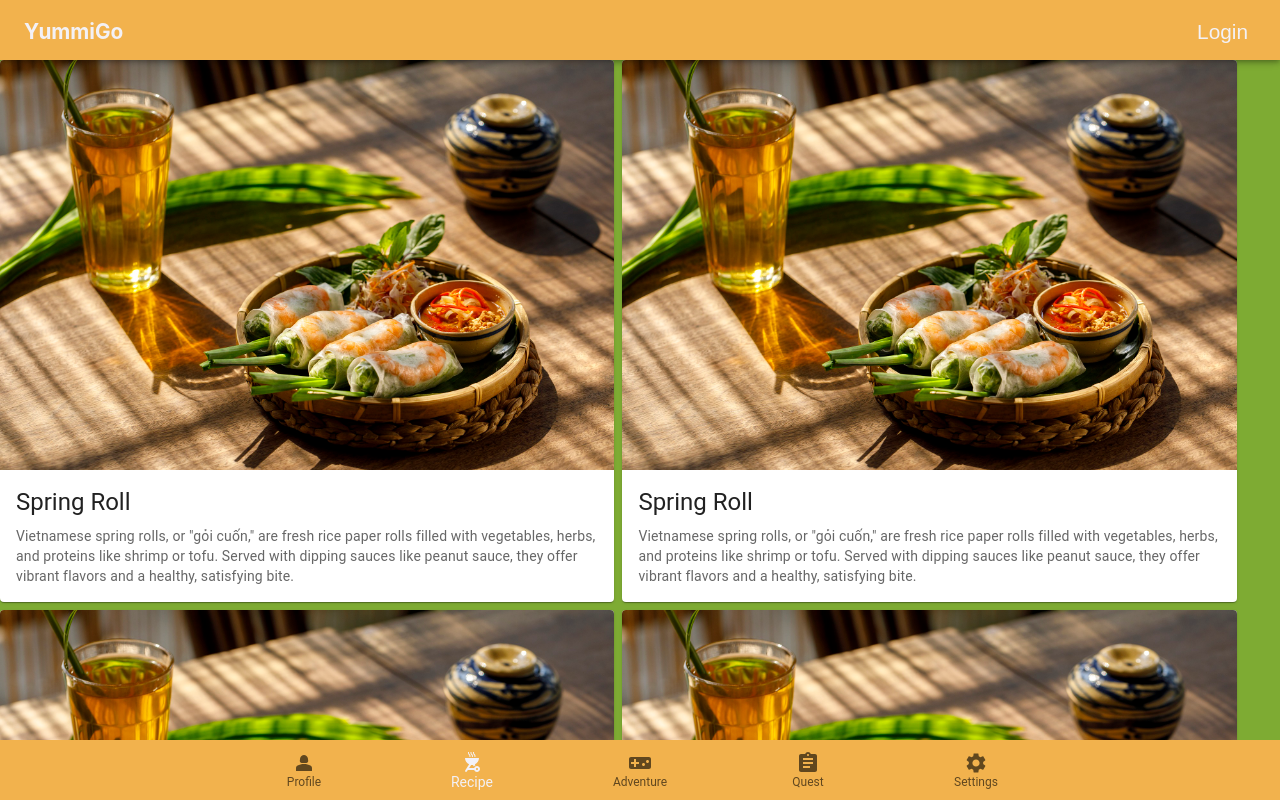
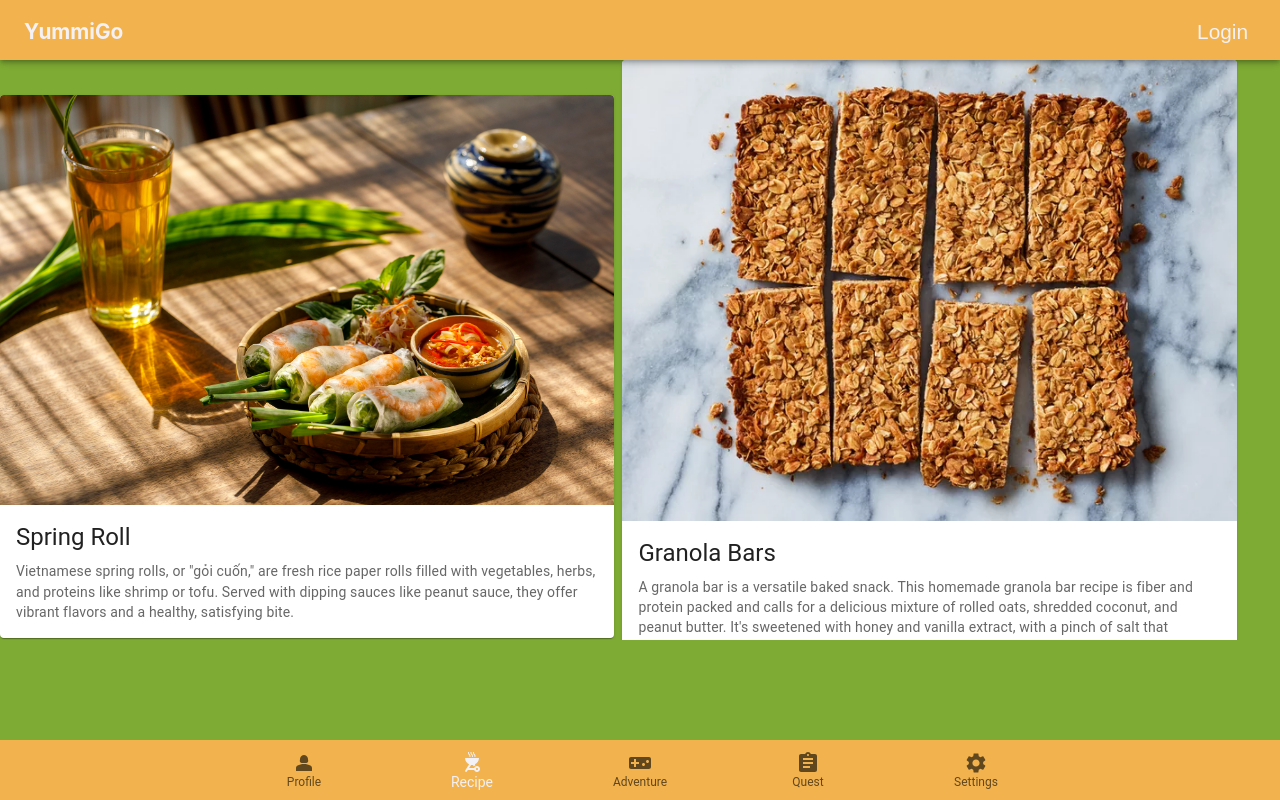
Before and after one commit to ceakii/YummiGo, a React (Vite) app in the folder YummiGo-App/: page / in a window 1280 px wide. Both pictures are taken after a click on the button "Recipe". Built offline with nearby package versions, Linux system fonts and the light colour scheme.

Commit message:
adding the granola bar

```diff
--- a/YummiGo-App/src/components/RecipeGrid.tsx
+++ b/YummiGo-App/src/components/RecipeGrid.tsx
@@ -7,6 +7,7 @@ import CardActionArea from '@mui/material/CardActionArea';
 
 // Image Paths
 import SpringRoll from "/images/SpringRoll.jpg"
+import GranolaBars from "/images/GranolaBars.png"
 
 // TODO:
 // - Add more recipes + Descriptions
@@ -14,9 +15,11 @@ import SpringRoll from "/images/SpringRoll.jpg"
 // - Figure out how to not hardcode the maxHeight and make it so that
 //   content stays within the Box via the Style.tsx
 
+
+
 export default function RecipeGrid() {
   return (
-    <Grid container spacing={1} columns={2} maxHeight={870} overflow="auto">
+    <Grid container spacing={1} columns={2} maxHeight={580} overflow="auto">
       <Grid
         display="flex"
         justifyContent="center"
@@ -46,6 +49,69 @@ export default function RecipeGrid() {
         </Card>
       </Grid>
 
+      {/*Second one*/}
+      <Grid
+        display="flex"
+        justifyContent="center"
+        alignItems="center"
+        size={"auto"}
+      >
+        <Card sx={{ width: "48vw" }}>
+          <CardActionArea>
+            <CardMedia
+              component="img"
+              height=""
+              image={GranolaBars}
+              alt="Granola Bars"
+              //sx={{ width: '50vw', height: '29vw' }}
+            />
+            <CardContent>
+              <Typography gutterBottom variant="h5" component="div">
+                Granola Bars
+              </Typography>
+              <Typography variant="body2" sx={{ color: 'text.secondary' }}>
+              A granola bar is a versatile baked snack. This homemade granola  bar recipe
+              is fiber and protein packed and calls for a delicious mixture of rolled oats, shredded coconut,
+              and peanut butter. It's sweetened with honey and vanilla extract, with a pinch of
+              salt that enhances the other flavors.
+              </Typography>
+            </CardContent>
+          </CardActionArea>
+        </Card>
+      </Grid>
+
+
+      {/*Third one*/}
+      <Grid
+        display="flex"
+        justifyContent="center"
+        alignItems="center"
+        size={"auto"}
+      >
+        <Card sx={{ width: "48vw"}}>
+          <CardActionArea>
+            <CardMedia
+              component="img"
+              height=""
+              image={SpringRoll}
+              alt="Spring Roll"
+            />
+            <CardContent>
+              <Typography gutterBottom variant="h5" component="div">
+                Spring Roll
+              </Typography>
+              <Typography variant="body2" sx={{ color: 'text.secondary' }}>
+                Vietnamese spring rolls, or "gỏi cuốn," are fresh rice paper rolls
+                filled with vegetables, herbs, and proteins like shrimp or tofu.
+                Served with dipping sauces like peanut sauce, they offer vibrant
+                flavors and a healthy, satisfying bite.
+              </Typography>
+            </CardContent>
+          </CardActionArea>
+        </Card>
+      </Grid>
+
+    {/*Fourth one*/}
       <Grid
         display="flex"
         justifyContent="center"
@@ -75,6 +141,7 @@ export default function RecipeGrid() {
         </Card>
       </Grid>
 
+      {/*Fifth one*/}
       <Grid
         display="flex"
         justifyContent="center"
@@ -104,64 +171,8 @@ export default function RecipeGrid() {
         </Card>
       </Grid>
 
-      <Grid
-        display="flex"
-        justifyContent="center"
-        alignItems="center"
-        size={"auto"}
-      >
-        <Card sx={{ width: "48vw" }}>
-          <CardActionArea>
-            <CardMedia
-              component="img"
-              height=""
-              image={SpringRoll}
-              alt="Spring Roll"
-            />
-            <CardContent>
-              <Typography gutterBottom variant="h5" component="div">
-                Spring Roll
-              </Typography>
-              <Typography variant="body2" sx={{ color: 'text.secondary' }}>
-                Vietnamese spring rolls, or "gỏi cuốn," are fresh rice paper rolls
-                filled with vegetables, herbs, and proteins like shrimp or tofu.
-                Served with dipping sauces like peanut sauce, they offer vibrant
-                flavors and a healthy, satisfying bite.
-              </Typography>
-            </CardContent>
-          </CardActionArea>
-        </Card>
-      </Grid>
 
-      <Grid
-        display="flex"
-        justifyContent="center"
-        alignItems="center"
-        size={"auto"}
-      >
-        <Card sx={{ width: "48vw" }}>
-          <CardActionArea>
-            <CardMedia
-              component="img"
-              height=""
-              image={SpringRoll}
-              alt="Spring Roll"
-            />
-            <CardContent>
-              <Typography gutterBottom variant="h5" component="div">
-                Spring Roll
-              </Typography>
-              <Typography variant="body2" sx={{ color: 'text.secondary' }}>
-                Vietnamese spring rolls, or "gỏi cuốn," are fresh rice paper rolls
-                filled with vegetables, herbs, and proteins like shrimp or tofu.
-                Served with dipping sauces like peanut sauce, they offer vibrant
-                flavors and a healthy, satisfying bite.
-              </Typography>
-            </CardContent>
-          </CardActionArea>
-        </Card>
-      </Grid>
-
+      {/*6th one*/}
       <Grid
         display="flex"
         justifyContent="center"
```
Also changed, not shown: YummiGo-App/public/images/GranolaBars.png (added).
